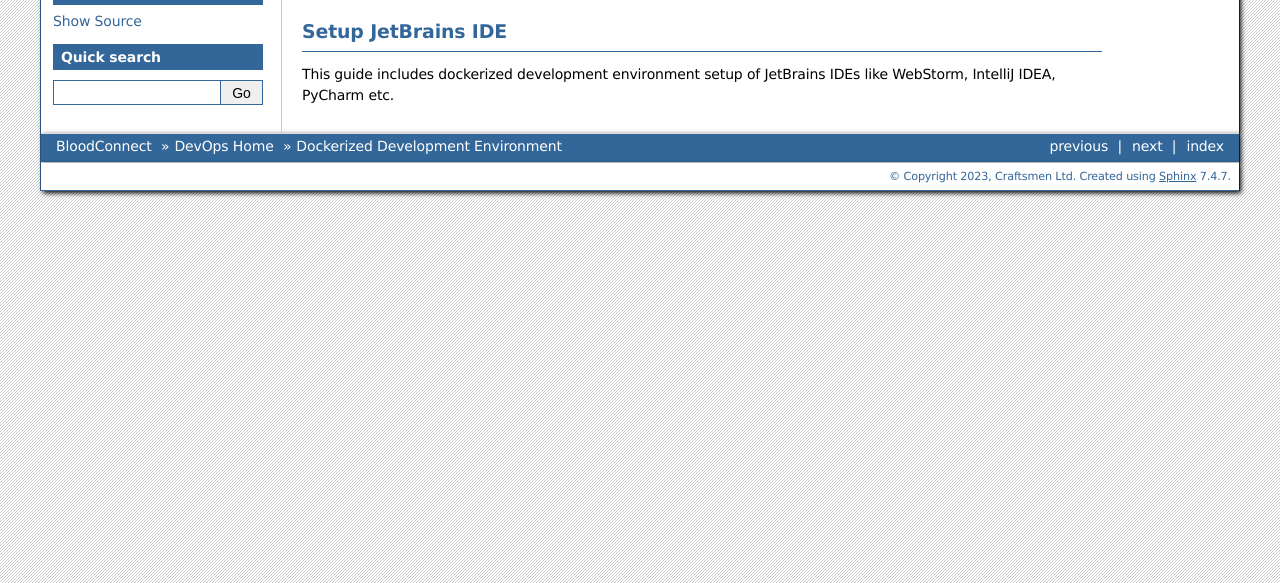
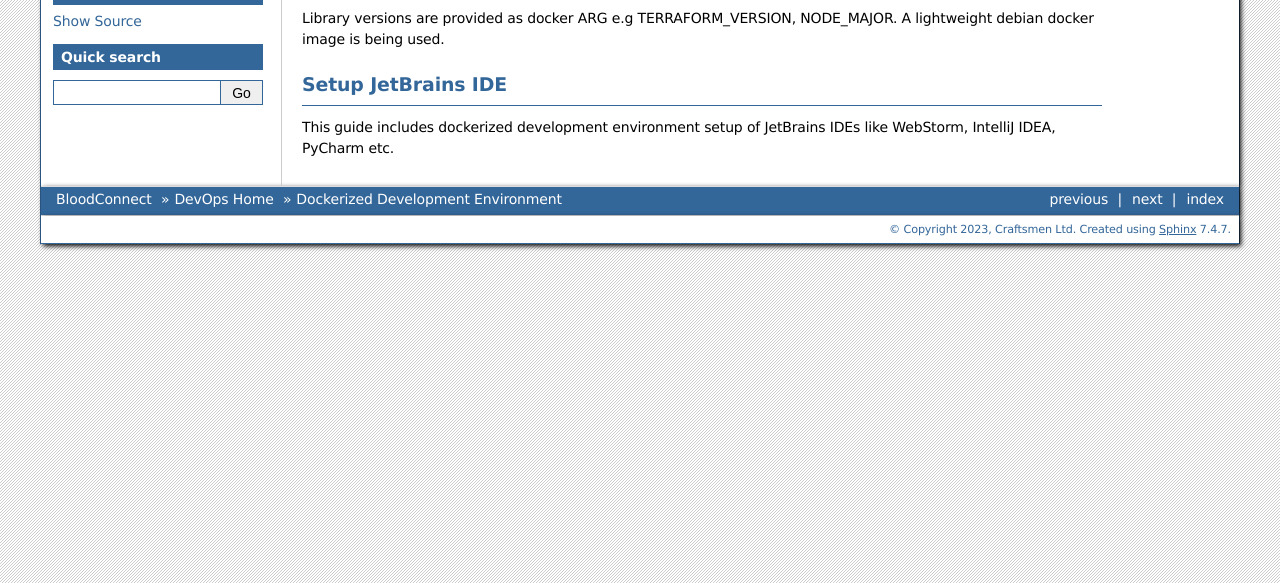
Before and after one commit to CraftsmenLtd/BloodConnect, a Sphinx documentation site: the page built from docs/devops/DockerizedDev.rst, in a window 1280 px wide, cut to the strip 317-900 px from the top of the page. Built offline with Sphinx 7.4.7, drawn with Linux system fonts in a browser that asks for light colours.

Commit message:
I-#51 docs update

```diff
--- a/docs/development/DirectoryOrganization.rst
+++ b/docs/development/DirectoryOrganization.rst
@@ -4,7 +4,7 @@ Directory Organization
 
 Please go through the :doc:`Architecture <./Architecture>` and the :doc:`Cloud Development Guidelines <./CloudDevGuideline>` for understanding the motivation behind the directory organization.
 
- .. code-block::
+ .. code-block:: text
 
     BloodConnect
     └── clients
--- a/docs/devops/DockerizedDev.rst
+++ b/docs/devops/DockerizedDev.rst
@@ -8,6 +8,8 @@ In this project, it is going to be used and `Dockerfile` in project root dir is
 
 .. literalinclude:: ../../Dockerfile
 
+Library versions are provided as docker ARG e.g TERRAFORM_VERSION, NODE_MAJOR. A lightweight debian docker image is being used.
+
 Setup JetBrains IDE
 ~~~~~~~~~~~~~~~~~~~
 This guide includes dockerized development environment setup of JetBrains IDEs like WebStorm, IntelliJ IDEA, PyCharm etc.
--- a/docs/devops/IaC.rst
+++ b/docs/devops/IaC.rst
@@ -9,7 +9,7 @@ Directory Structure
 
 The Iac directory is as follows:
 
- .. code-block::
+ .. code-block:: text
 
     BloodConnect
     └── iac
```
Also changed, not shown: docs/contents.rst (renamed from docs/index.rst).
